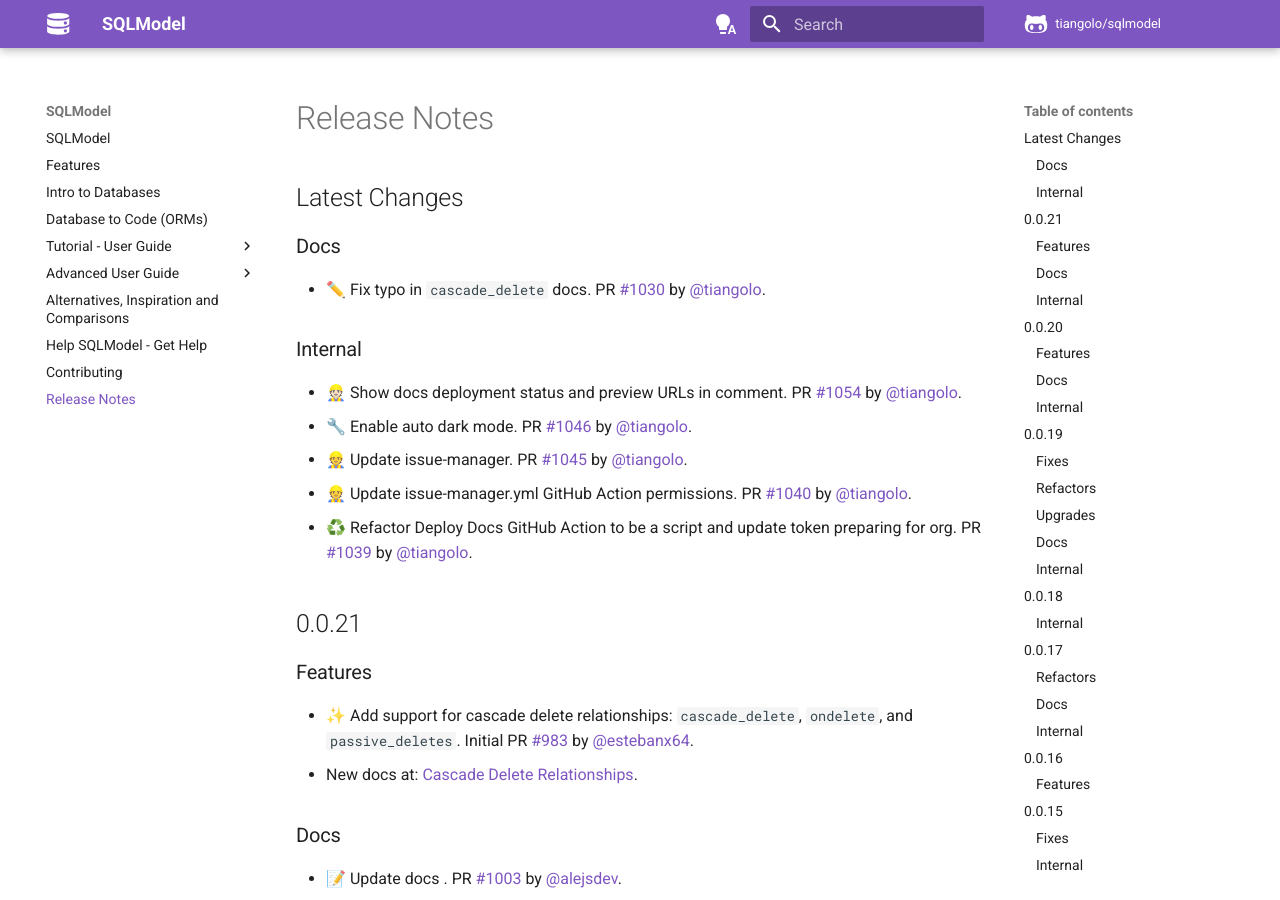
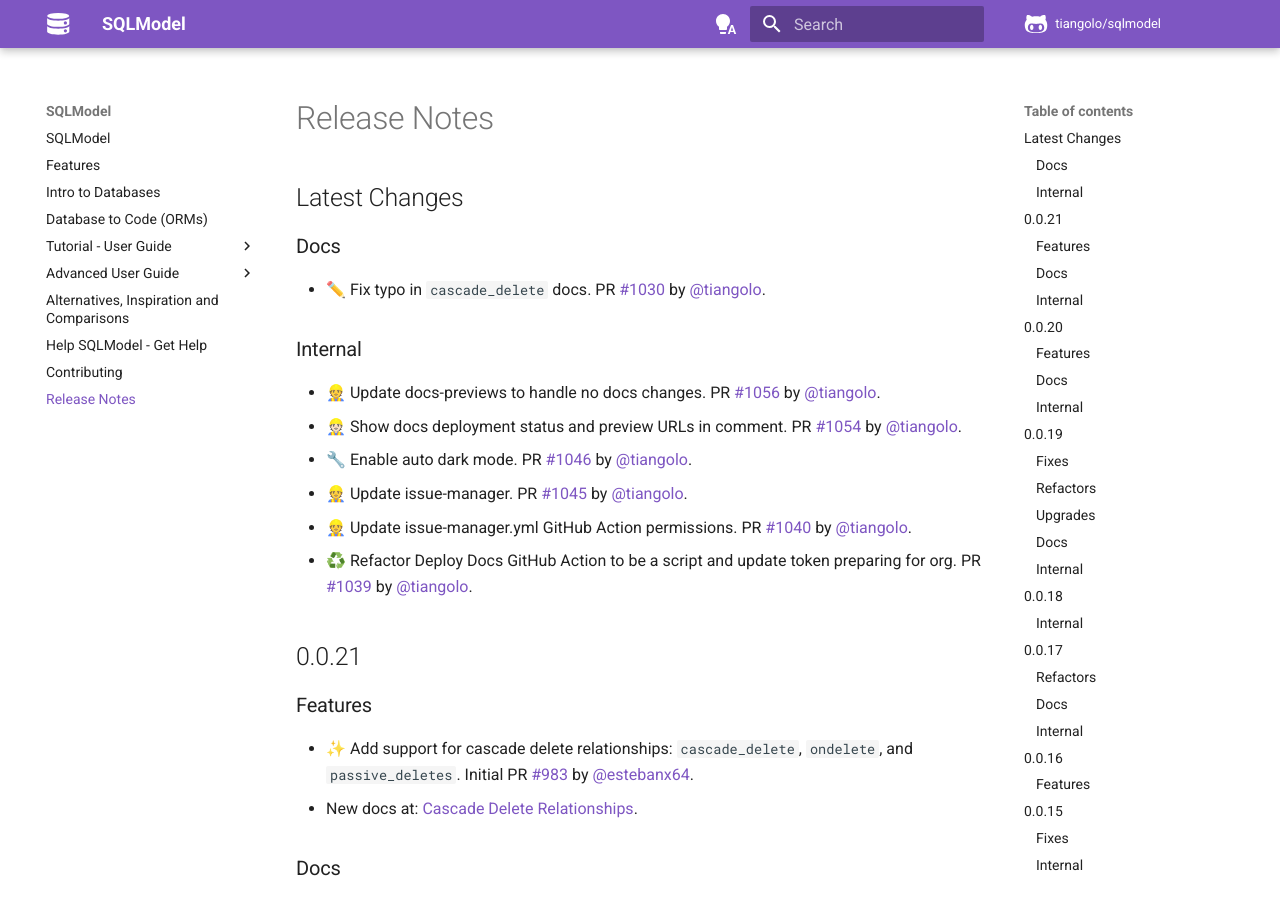
Before and after one commit to sztrakabalint/fastapi-sqlmodel, an MkDocs documentation site: the page built from docs/release-notes.md, in a window 1280 px wide and 900 px high. Built offline with MkDocs 1.6.1 and Material for MkDocs 9.7.7, drawn with Linux system fonts in a browser that asks for light colours; comment, search, counter and statistics services are not loaded.

Commit message:
📝 Update release notes

```diff
--- a/docs/release-notes.md
+++ b/docs/release-notes.md
@@ -8,6 +8,7 @@
 
 ### Internal
 
+* 👷 Update docs-previews to handle no docs changes. PR [#1056](https://github.com/tiangolo/sqlmodel/pull/1056) by [@tiangolo](https://github.com/tiangolo).
 * 👷🏻 Show docs deployment status and preview URLs in comment. PR [#1054](https://github.com/tiangolo/sqlmodel/pull/1054) by [@tiangolo](https://github.com/tiangolo).
 * 🔧 Enable auto dark mode. PR [#1046](https://github.com/tiangolo/sqlmodel/pull/1046) by [@tiangolo](https://github.com/tiangolo).
 * 👷 Update issue-manager. PR [#1045](https://github.com/tiangolo/sqlmodel/pull/1045) by [@tiangolo](https://github.com/tiangolo).
```
